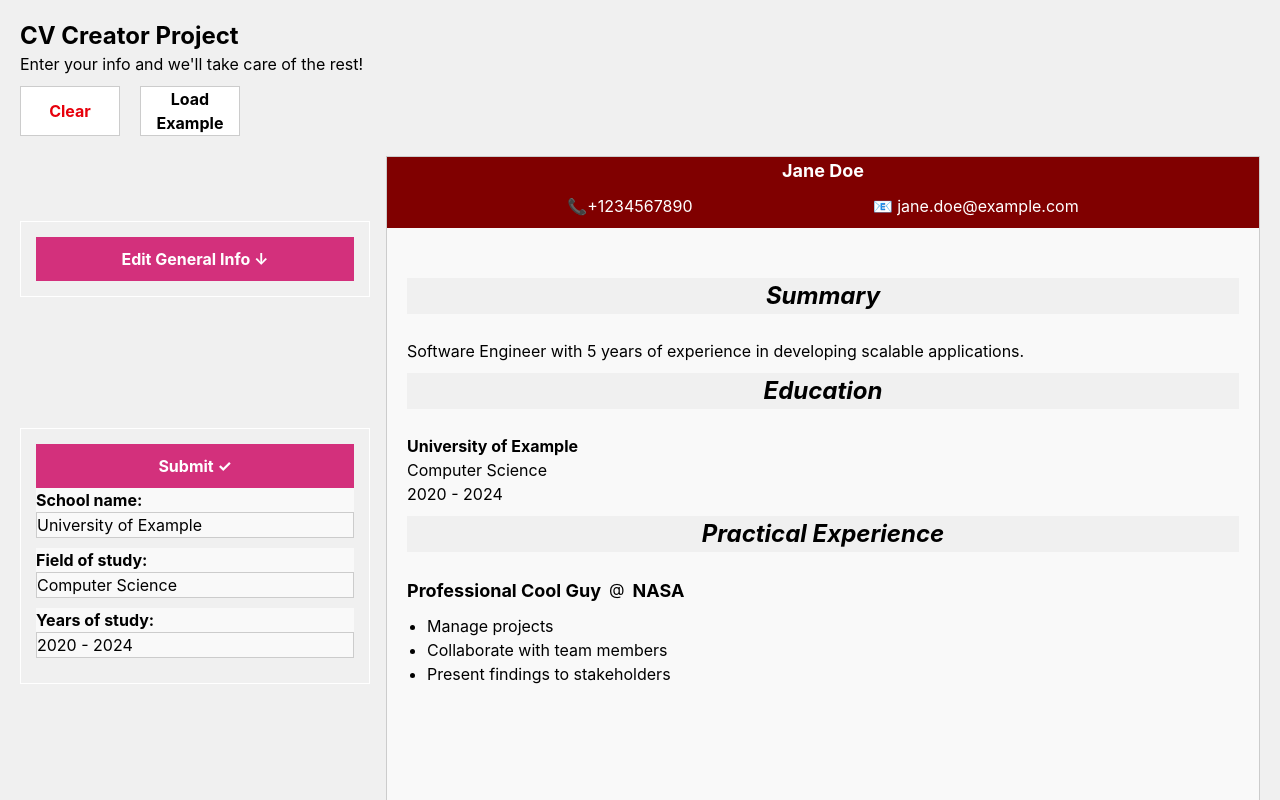
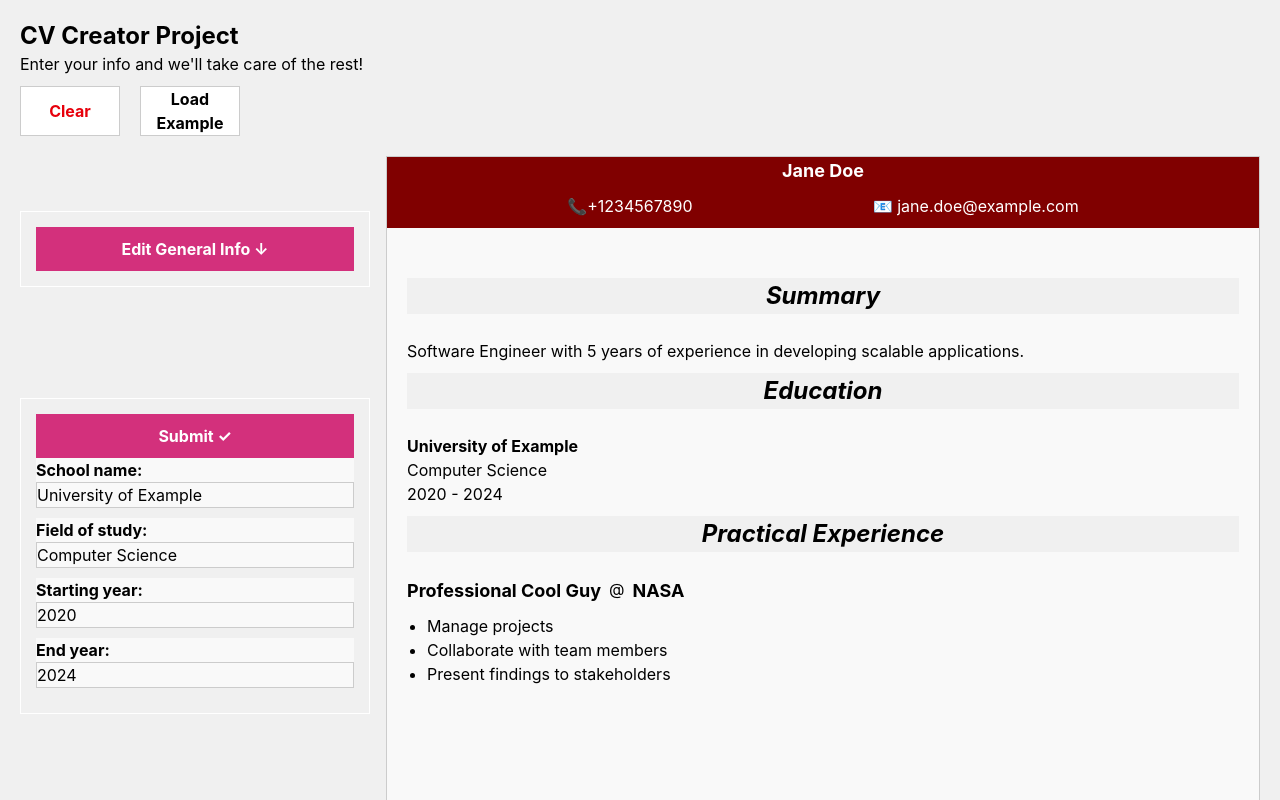
Before and after one commit to pinkx-xlink/react-cv-generator, a React (Vite) app: page / in a window 1280 px wide. Both pictures are taken after a click on the button "Edit Education ↓". Shown: the top 800 px of the page. Built offline with nearby package versions, Linux system fonts and the light colour scheme.

Commit message:
Refactor "Years of Study" into two new values: start year and end year

```diff
--- a/src/components/Info.jsx
+++ b/src/components/Info.jsx
@@ -45,7 +45,8 @@ export default function Info() {
   );
   const [schoolName, setSchoolName] = useState("University of Example");
   const [fieldOfStudy, setFieldOfStudy] = useState("Computer Science");
-  const [yearsOfStudy, setYearsOfStudy] = useState("2020 - 2024");
+  const [startYearOfStudy, setStartYearOfStudy] = useState("2020");
+  const [endYearOfStudy, setEndYearOfStudy] = useState("2024");
   const [companyName, setCompanyName] = useState("NASA");
   const [positionTitle, setPositionTitle] = useState("Professional Cool Guy");
   const [responsibilities, setResponsibilities] = useState([
@@ -104,8 +105,12 @@ export default function Info() {
     setFieldOfStudy(e.target.value);
   }
 
-  function handleYearsOfStudyChange(e) {
-    setYearsOfStudy(e.target.value);
+  function handleStartYearOfStudyChange(e) {
+    setStartYearOfStudy(e.target.value);
+  }
+
+  function handleEndYearOfStudyChange(e) {
+    setEndYearOfStudy(e.target.value);
   }
 
   function handleCompanyNameChange(e) {
@@ -132,7 +137,8 @@ export default function Info() {
             setSummary("");
             setSchoolName("");
             setFieldOfStudy("");
-            setYearsOfStudy("");
+            setStartYearOfStudy("");
+            setEndYearOfStudy("");
             setCompanyName("");
             setPositionTitle("");
             setResponsibilities([]);
@@ -153,7 +159,8 @@ export default function Info() {
             );
             setSchoolName("University of Example");
             setFieldOfStudy("Computer Science");
-            setYearsOfStudy("4");
+            setStartYearOfStudy("2020");
+            setEndYearOfStudy("2024");
             setCompanyName("Example Corp");
             setPositionTitle("Software Engineer");
             setResponsibilities([
@@ -267,10 +274,19 @@ export default function Info() {
                 </div>
                 <div className="input__container">
                   <label>
-                    Years of study:{" "}
+                    Starting year:{" "}
                     <input
-                      value={yearsOfStudy}
-                      onChange={handleYearsOfStudyChange}
+                      value={startYearOfStudy}
+                      onChange={handleStartYearOfStudyChange}
+                    />
+                  </label>
+                </div>
+                <div className="input__container">
+                  <label>
+                    End year:{" "}
+                    <input
+                      value={endYearOfStudy}
+                      onChange={handleEndYearOfStudyChange}
                     />
                   </label>
                 </div>
@@ -341,7 +357,9 @@ export default function Info() {
                 <b>{schoolName}</b>
               </p>
               <p>{fieldOfStudy}</p>
-              <p>{yearsOfStudy}</p>
+              <p>
+                {startYearOfStudy} - {endYearOfStudy}
+              </p>
               <h3>Practical Experience</h3>
 
               <div className="cv-form__experience1">
```
